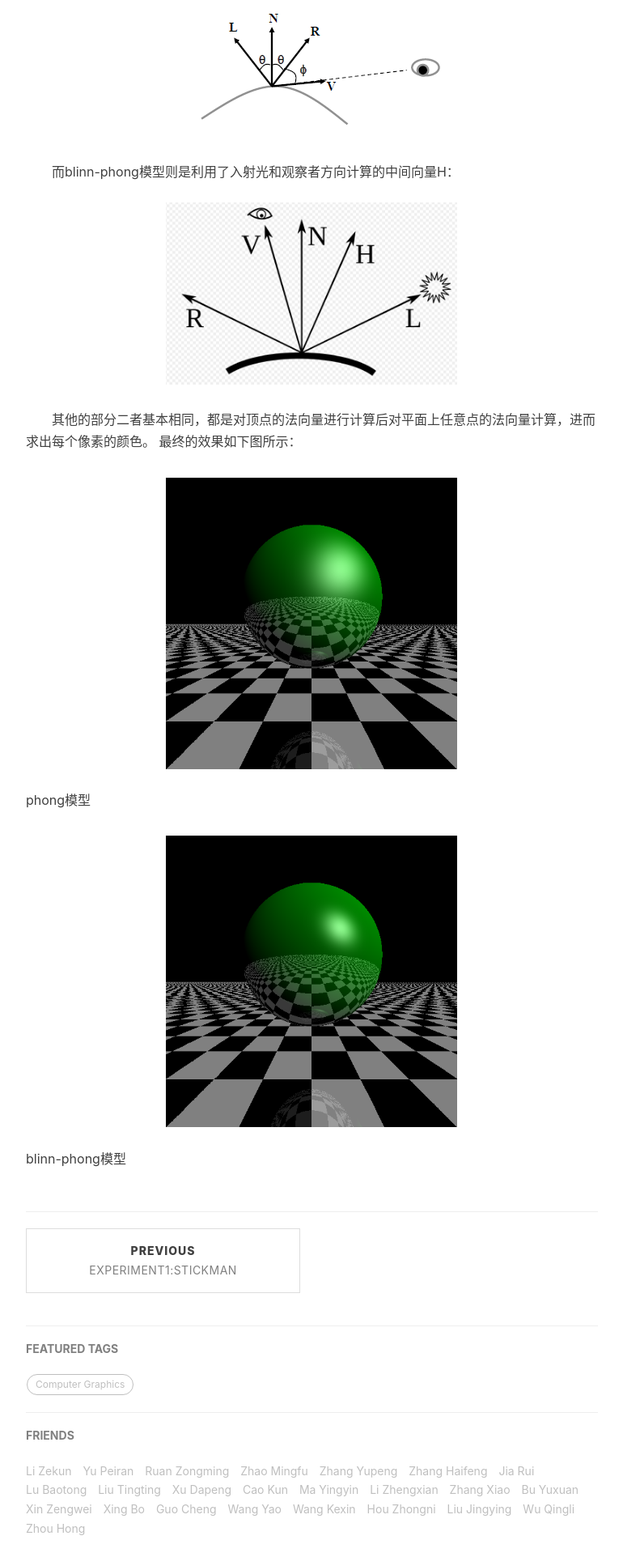
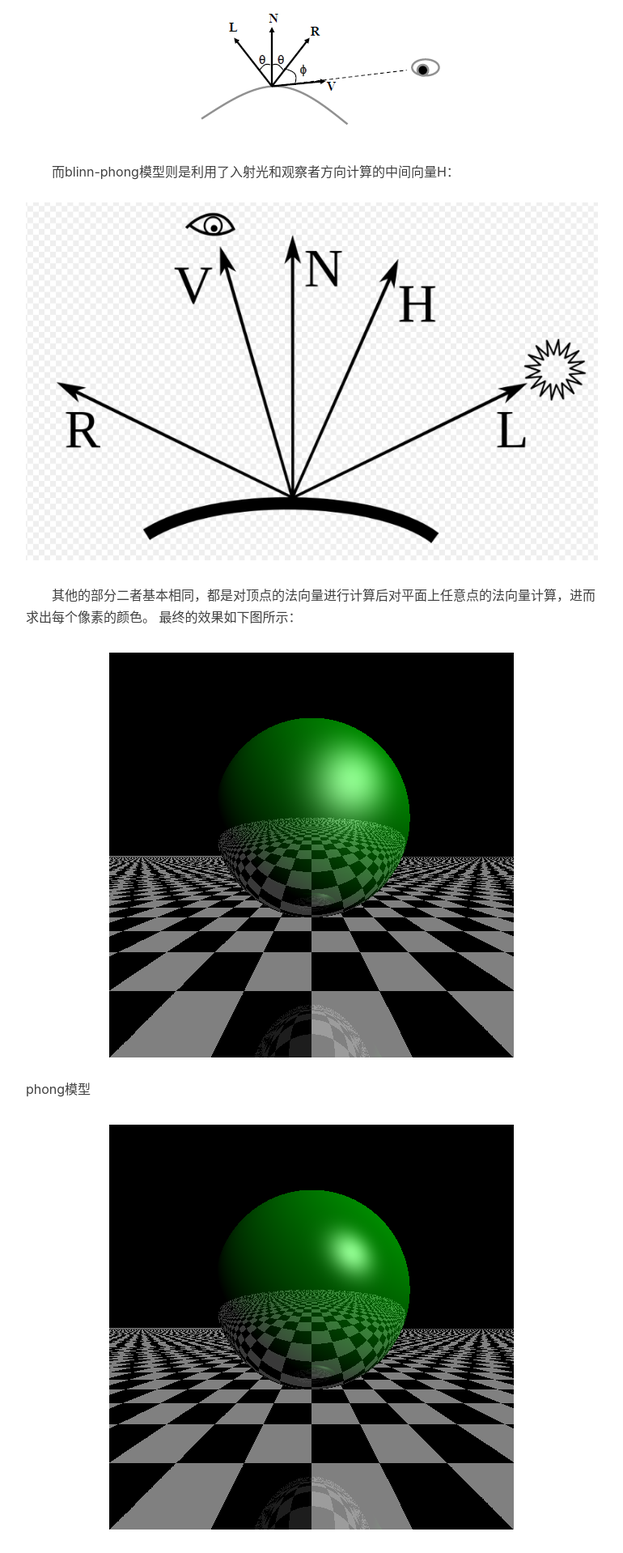
Before and after one commit to wxyMoscow/wxymoscow.github.com, a Jekyll site: the page built from _posts/2017-04-17-computerGraphics-ex2.markdown, in a window 1280 px wide. Shown: the part 675-2593 px from the top of the page at 81% size, without its empty margins (233-1003 px from the left). Built offline with Jekyll 4.4.1, drawn with Linux system fonts in a browser that asks for light colours; nearby versions of some CDN libraries; comment, search, counter and statistics services are not loaded.

Commit message:
Update 2017-04-17-computerGraphics-ex2.markdown

```diff
--- a/_posts/2017-04-17-computerGraphics-ex2.markdown
+++ b/_posts/2017-04-17-computerGraphics-ex2.markdown
@@ -19,13 +19,14 @@
 
 
 　　而blinn-phong模型则是利用了入射光和观察者方向计算的中间向量H：
-<img src="/img/in-post/cg-ex2/blinn-phong-model.png" width = "360" height = "160" alt="图片名称" align=center />
+![img](/img/in-post/cg-ex2/blinn-phong-model.png)
+
 
 　　其他的部分二者基本相同，都是对顶点的法向量进行计算后对平面上任意点的法向量计算，进而求出每个像素的颜色。
 最终的效果如下图所示：
 
-<img src="/img/in-post/cg-ex2/phong.png" width = "360" height = "360" alt="phong模型" align=center />
+![img](/img/in-post/cg-ex2/phong.png)
                             phong模型
 
-<img src="/img/in-post/cg-ex2/blinn-phong.png" width = "360" height = "360" alt="blinn-phong模型" align=center />
+![img](/img/in-post/cg-ex2/blinn-phong.png)
                             blinn-phong模型
```
